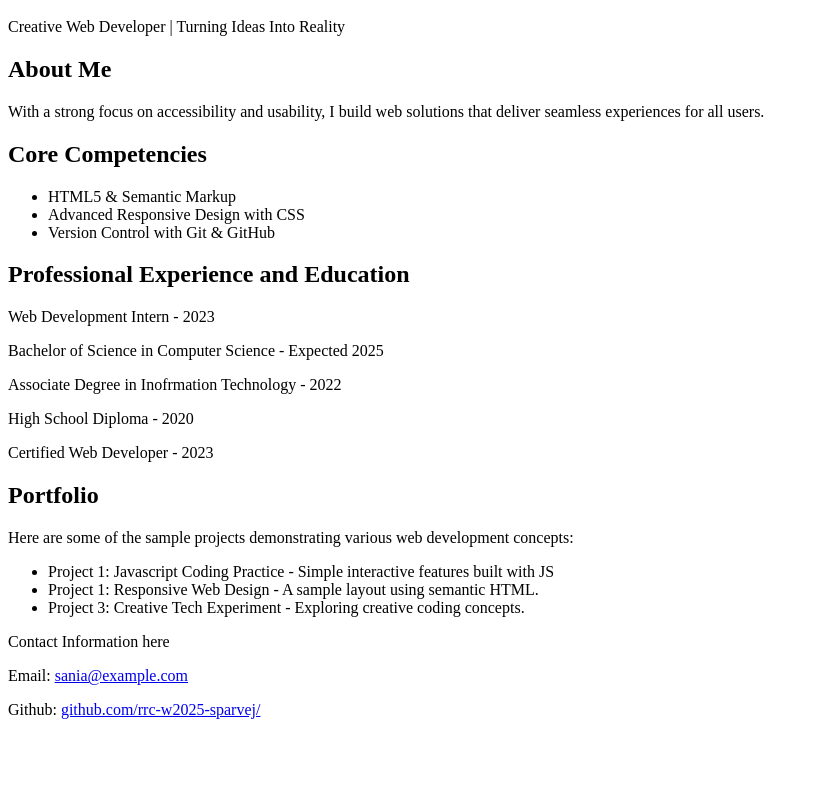
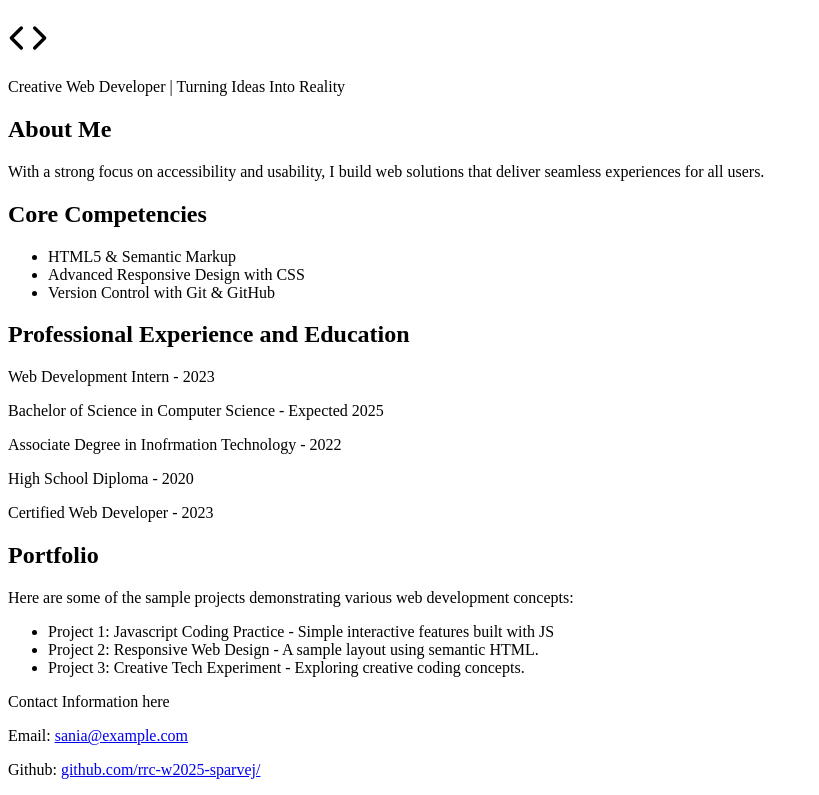
Before and after one commit to rrc-w2025-sparvej/module1_assignment1_resume, a plain HTML site: page index.html in a window 1280 px wide. Shown: the part 233-1028 px from the top of the page, without its empty margins (0-819 px from the left). Before the commit the page ends 968 px from the top, so only its background shows below. Drawn offline with Linux system fonts and the light colour scheme.

Commit message:
feat: Added SVG icon for visual enhancement

```diff
--- a/index.html
+++ b/index.html
@@ -9,6 +9,11 @@
     <header>
         <img src="images/profile_picture.jpg" alt="Profile photo of Sania Parvej" width="150">
         <h1>Sania Parvej</h1>
+
+        <svg xmlns="http://www.w3.org/2000/svg" width="40" height="40" viewBox="0 0 24 24" fill="none" stroke="currentColor" stroke-width="2" stroke-linecap="round" stroke-linejoin="round" aria-label="Code Icon">
+            <polyline points="16 18 22 12 16 6"></polyline>
+            <polyline points="8 6 2 12 8 18"></polyline>
+        </svg>
         <p>Creative Web Developer | Turning Ideas Into Reality</p>
     </header>
 
@@ -41,7 +46,7 @@
         <p> Here are some of the sample projects demonstrating various web development concepts: </p>
         <ul>
             <li>Project 1: Javascript Coding Practice - Simple interactive features built with JS </li>
-            <li>Project 1: Responsive Web Design - A sample layout using semantic HTML.</li>
+            <li>Project 2: Responsive Web Design - A sample layout using semantic HTML.</li>
             <li>Project 3: Creative Tech Experiment - Exploring creative coding concepts.</li>
         </ul>
     </section>
```
